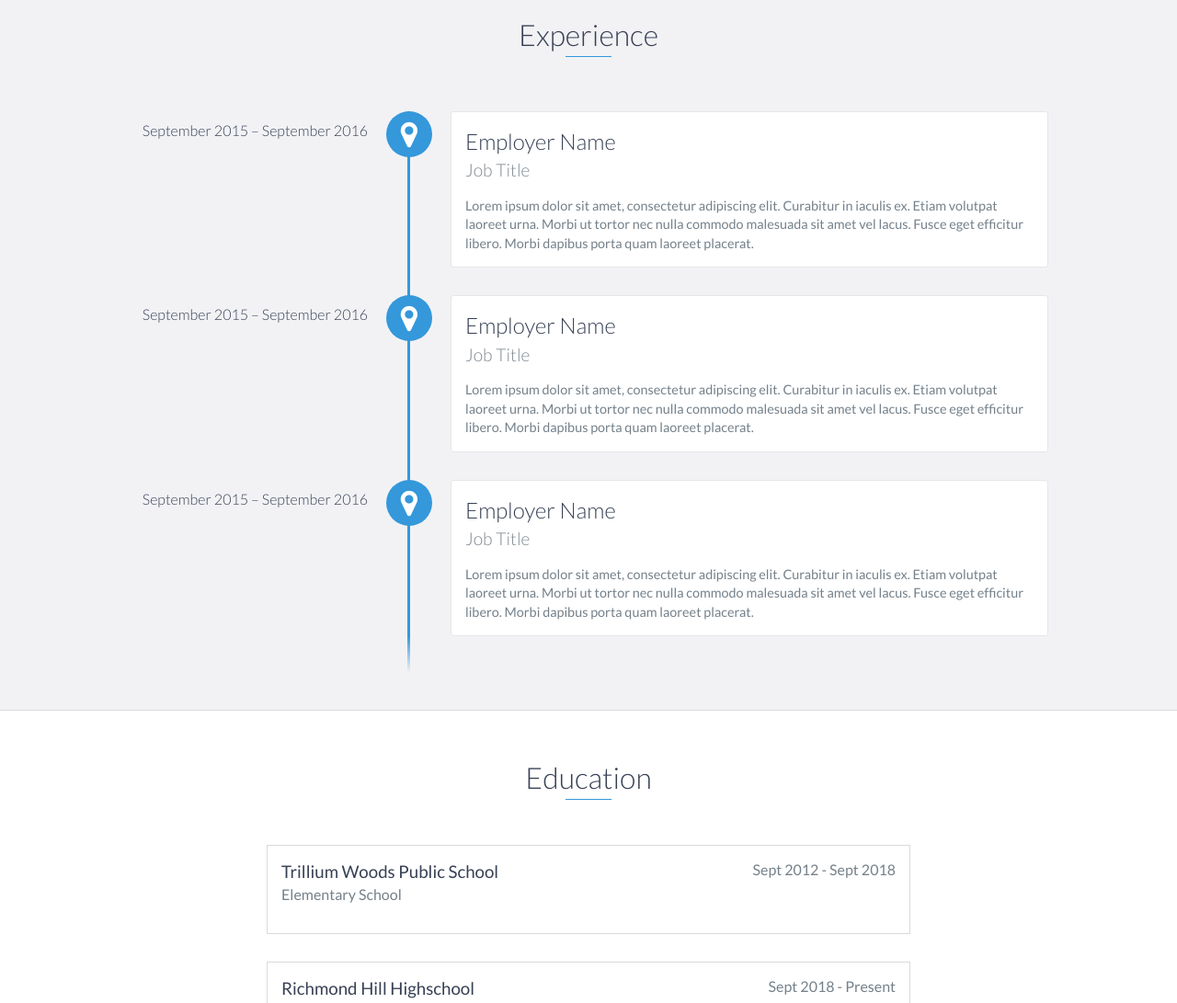
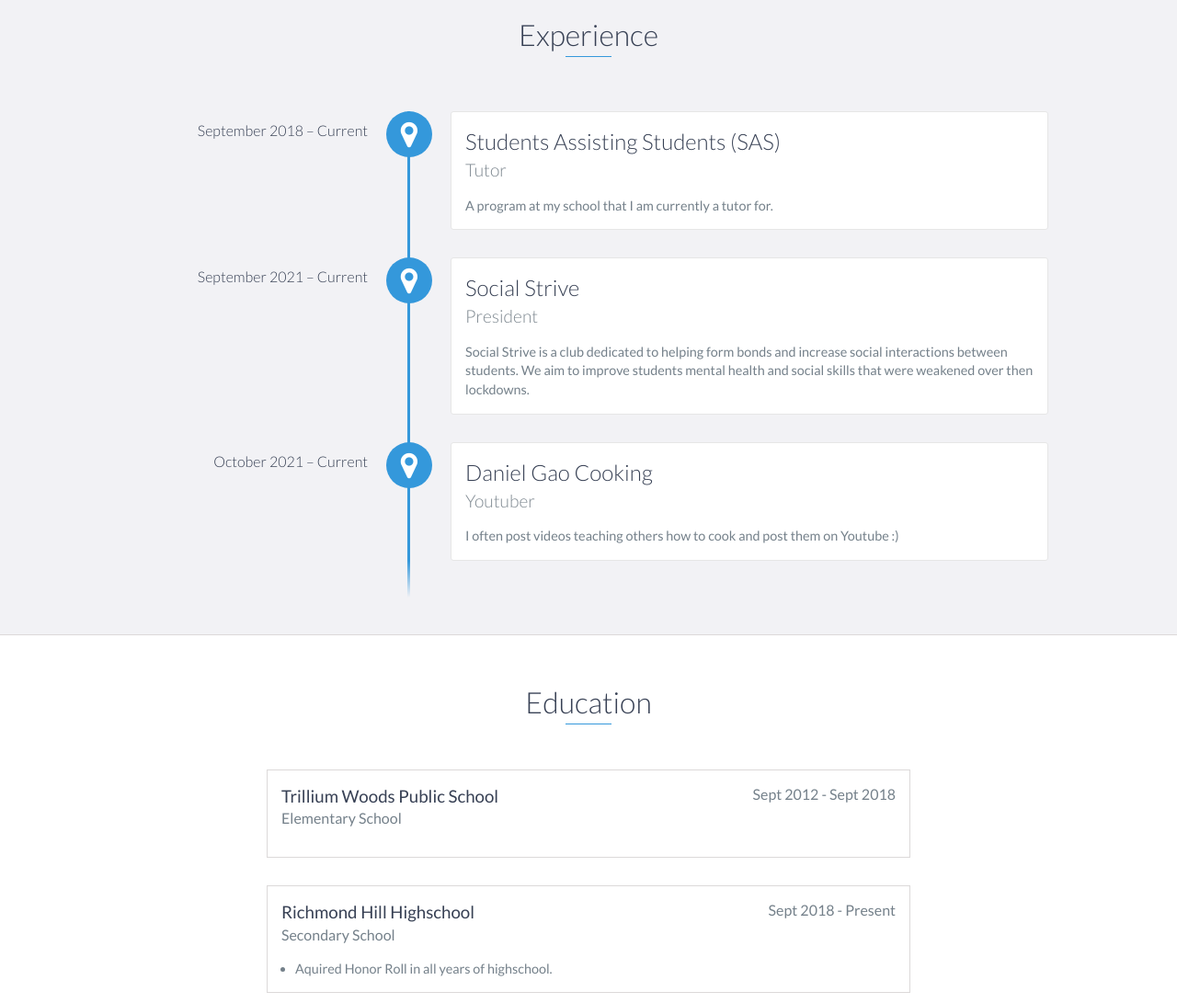
Before and after one commit to DanielGao04/DanielGao04.github.io, a website: page index.html in a window 1280 px wide. Shown: the part 1100-2191 px from the top of the page at 92% size. Drawn offline with nearby package versions, Linux system fonts and the light colour scheme.

Commit message:
finalized

```diff
--- a/index.html
+++ b/index.html
@@ -40,7 +40,7 @@
                 <a href="#skills">Skills</a>
             </li>
             <li>
-                <a href="#contact">Contact</a>
+                <!-- <a href="#contact">Contact</a> -->
             </li>
         </ul>
     </header>
@@ -50,7 +50,7 @@
         <div id="lead-content">
             <h1>Daniel Gao</h1>
             <h2>Highschool Student</h2>
-            <a href="#" class="btn-rounded-white">Download Resume</a>
+            <!-- <a href="#" class="btn-rounded-white">Download Resume</a> -->
         </div>
         <!-- End #lead-content -->
 
@@ -73,7 +73,8 @@
                 </div>
                 <div class="col-md-8">
                     <p>
-                        Dedicated and well-rounded graduating highschool student, aiming to further develop my knowledge by continuing on with post secondary education to prepare me for my future careers. Some of my hobbies include exercising and playing sports, listening to music, and communicating with others! As an active person, I enjoy playing different sports including frisbee, basketball, and ping pong. I am excited and looking forward to experiencing new opportunities and advancing further on into my career.
+                        Dedicated and well-rounded graduating highschool student, aiming to further develop my knowledge by continuing on with post secondary education to prepare me for my future careers. Some of my hobbies include exercising and playing sports, cooking, and communicating with others! As an active person, I enjoy playing different sports including frisbee, basketball, and ping pong. I am excited and looking forward to experiencing new things and advancing further on into my career.
+
                     </p>
                 </div>
             </div>
@@ -84,27 +85,27 @@
     <div id="experience" class="background-alt">
         <h2 class="heading">Experience</h2>
         <div id="experience-timeline">
-            <div data-date="September 2015 – September 2016">
-                <h3>Employer Name</h3>
-                <h4>Job Title</h4>
+            <div data-date="September 2018 – Current">
+                <h3>Students Assisting Students (SAS)</h3>
+                <h4>Tutor</h4>
                 <p>
-                    Lorem ipsum dolor sit amet, consectetur adipiscing elit. Curabitur in iaculis ex. Etiam volutpat laoreet urna. Morbi ut tortor nec nulla commodo malesuada sit amet vel lacus. Fusce eget efficitur libero. Morbi dapibus porta quam laoreet placerat.
+                    A program at my school that I am currently a tutor for.
                 </p>
             </div>
 
-            <div data-date="September 2015 – September 2016">
-                <h3>Employer Name</h3>
-                <h4>Job Title</h4>
+            <div data-date="September 2021 – Current">
+                <h3>Social Strive</h3>
+                <h4>President</h4>
                 <p>
-                    Lorem ipsum dolor sit amet, consectetur adipiscing elit. Curabitur in iaculis ex. Etiam volutpat laoreet urna. Morbi ut tortor nec nulla commodo malesuada sit amet vel lacus. Fusce eget efficitur libero. Morbi dapibus porta quam laoreet placerat.
+                    Social Strive is a club dedicated to helping form bonds and increase social interactions between students. We aim to improve students mental health and social skills that were weakened over then lockdowns.
                 </p>
             </div>
 
-            <div data-date="September 2015 – September 2016">
-                <h3>Employer Name</h3>
-                <h4>Job Title</h4>
+            <div data-date="October 2021 – Current">
+                <h3>Daniel Gao Cooking</h3>
+                <h4>Youtuber</h4>
                 <p>
-                    Lorem ipsum dolor sit amet, consectetur adipiscing elit. Curabitur in iaculis ex. Etiam volutpat laoreet urna. Morbi ut tortor nec nulla commodo malesuada sit amet vel lacus. Fusce eget efficitur libero. Morbi dapibus porta quam laoreet placerat.
+                    I often post videos teaching others how to cook and post them on Youtube :)
                 </p>
             </div>
         </div>
@@ -127,7 +128,7 @@
             <h4>Secondary School</h4>
             <ul>
                 <li>
-                    Aquiring Honor Roll in all years of highschool
+                    Aquired Honor Roll in all years of highschool.
                 </li>
 
             </ul>
@@ -142,7 +143,7 @@
             <div class="row">
                 <div class="project shadow-large">
                     <div class="project-image">
-                        <img src="images/project.jpg" />
+                        <img src="images/hero.png" width="300"/>
                     </div>
                     <!-- End .project-image -->
                     <div class="project-info">
@@ -158,7 +159,7 @@
 
                 <div class="project shadow-large">
                     <div class="project-image">
-                        <img src="images/github.jpg" />
+                        <img src="images/github.jpg" width="245"/>
                     </div>
                     <!-- End .project-image -->
                     <div class="project-info">
@@ -192,7 +193,7 @@
     </div>
     <!-- End #skills -->
 
-    <div id="contact">
+    <!-- <div id="contact">
         <h2>Get in Touch</h2>
         <div id="contact-form">
             <form method="POST" action="https://formspree.io/email@email.com">
@@ -203,7 +204,7 @@
             </form>
         </div>
         <!-- End #contact-form -->
-    </div>
+    </div> -->
     <!-- End #contact -->
 
     <footer>
@@ -211,7 +212,7 @@
             <div class="row">
                 <div class="col-sm-5 copyright">
                     <p>
-                        Copyright &copy; 2020 Daniel Gao
+
                     </p>
                 </div>
                 <div class="col-sm-2 top">
@@ -219,7 +220,7 @@
                         <i class="fa fa-chevron-up" aria-hidden="true"></i>
                     </span>
                 </div>
-                <div class="col-sm-5 social">
+                <!-- <div class="col-sm-5 social">
                     <ul>
                         <li>
                             <a href="https://github.com/" target="_blank"><i class="fa fa-github" aria-hidden="true"></i></a>
@@ -242,7 +243,7 @@
                     </ul>
                 </div>
             </div>
-        </div>
+        </div> -->
     </footer>
     <!-- End footer -->
 
```
Also changed, not shown: images/hero.png (added).
